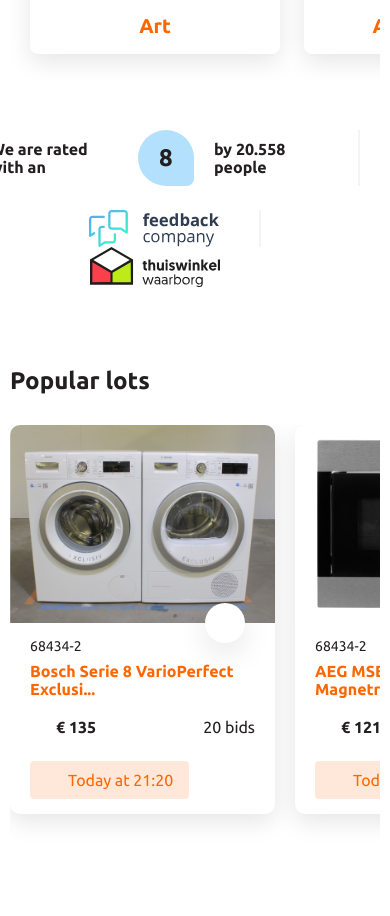
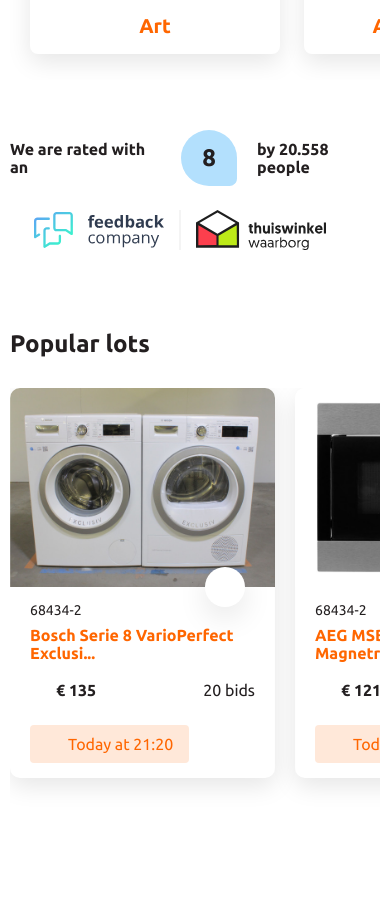
Before and after one commit to tayyabferozi/bva, a React (Create React App) app: page / in a window 390 px wide. Shown: the part 983-1899 px from the top of the page. Built offline with nearby package versions, Linux system fonts and the light colour scheme; some icons are missing.

Commit message:
fixes a bug

```diff
--- a/src/pages/Landing/Feedback/Feedback.scss
+++ b/src/pages/Landing/Feedback/Feedback.scss
@@ -16,6 +16,11 @@
       flex-shrink: 0;
       display: flex;
       align-items: center;
+
+      @media screen and (max-width: 991px) {
+        padding-right: 15px;
+        margin-right: 15px;
+      }
 
       &:nth-child(1) {
         order: 2;
@@ -36,6 +41,9 @@
           margin-bottom: 24px;
           display: flex;
           justify-content: center;
+          border-right: 0;
+          padding-right: 0;
+          margin-right: 0;
         }
 
         .rating {
```
